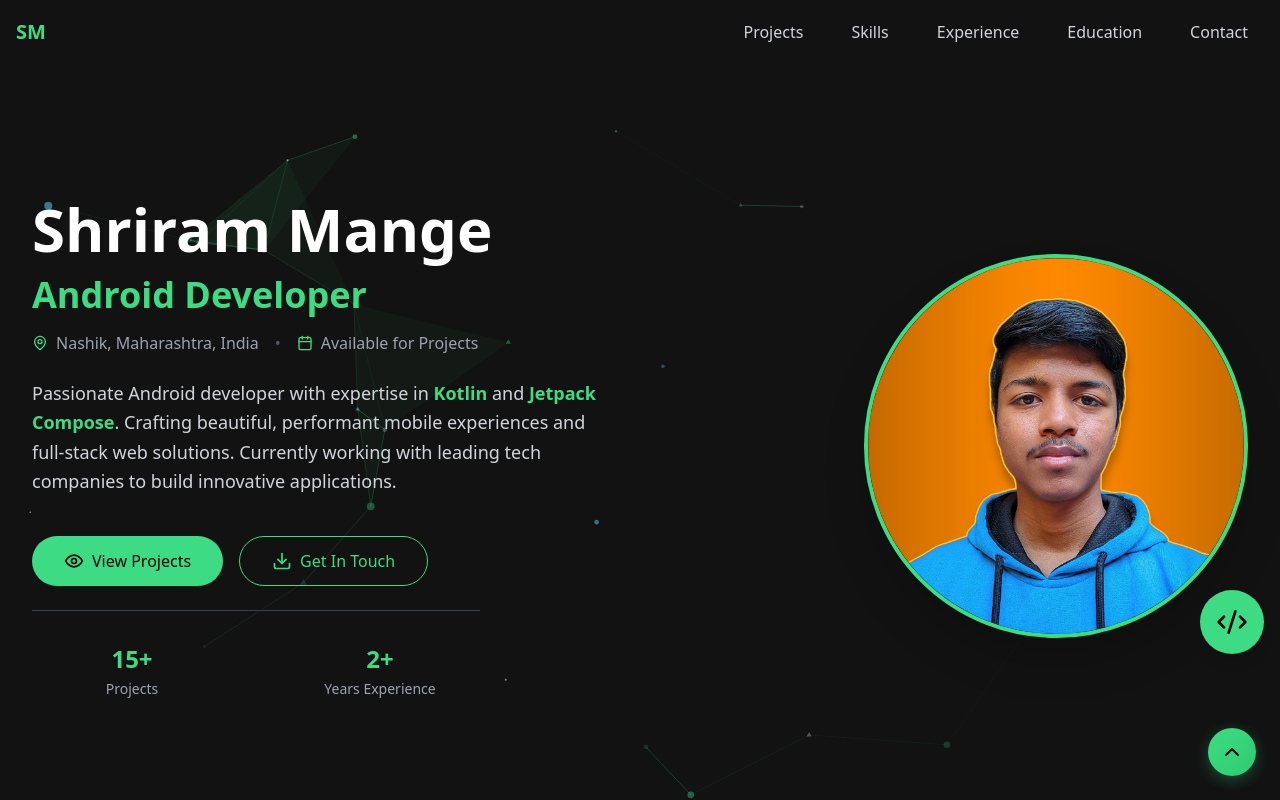
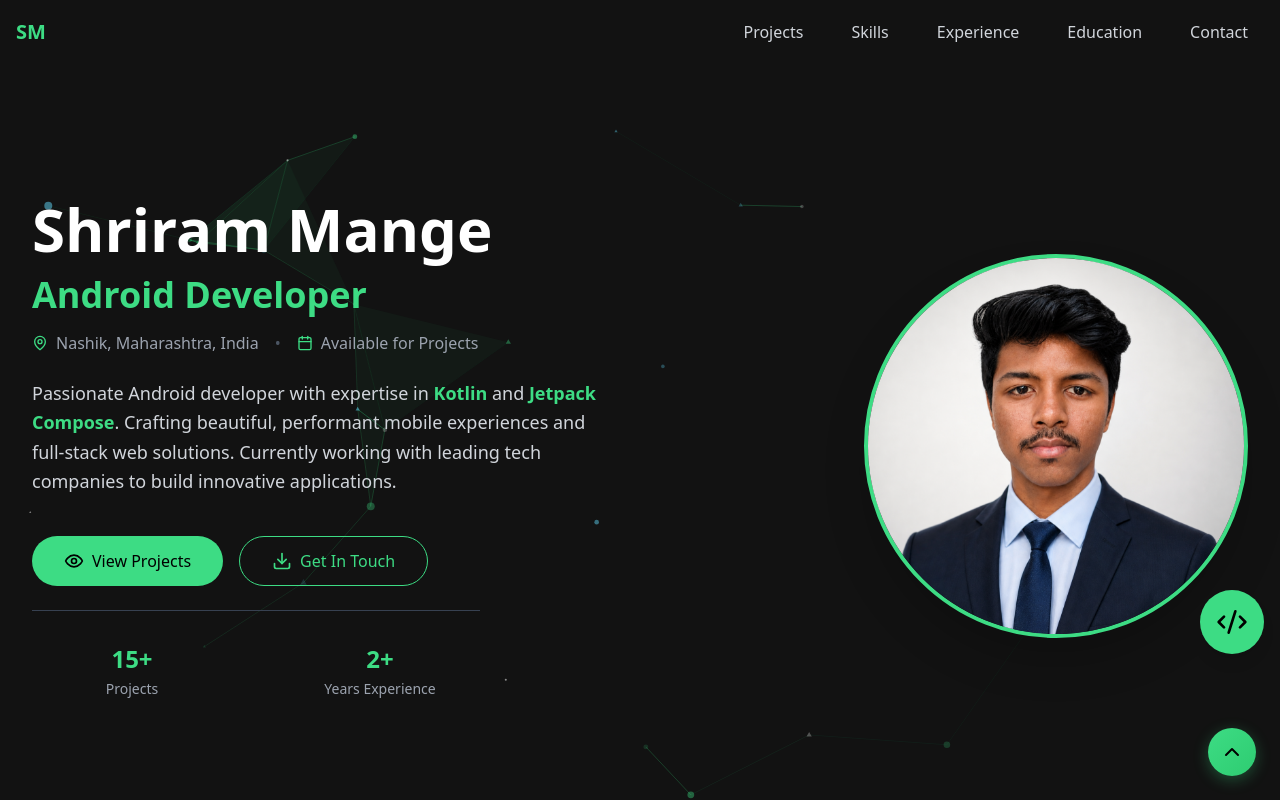
Before and after one commit to Shriram2005/Portfolio, a React (Vite) app: page / in a window 1280 px wide. Shown: the top 800 px of the page. Built offline with nearby package versions, Linux system fonts and the light colour scheme.

Commit message:
Updated profile picture

```diff
--- a/index.html
+++ b/index.html
@@ -2,8 +2,8 @@
 <html lang="en">
   <head>
     <meta charset="UTF-8" />
-    <link rel="icon" type="image/png" href="/profile-pic.png" />
-    <link rel="apple-touch-icon" href="/profile-pic.png" />
+    <link rel="icon" type="image/png" href="/profile-pic2.png" />
+    <link rel="apple-touch-icon" href="/profile-pic2.png" />
     <meta name="viewport" content="width=device-width, initial-scale=1.0" />
 
     <!-- Primary Meta Tags -->
@@ -23,7 +23,7 @@
     <meta property="og:url" content="https://shrirammange.tech/" />
     <meta property="og:title" content="Shriram Mange - Professional Android Developer | Kotlin & Jetpack Compose Expert" />
     <meta property="og:description" content="Experienced Android Developer specializing in Kotlin, Jetpack Compose, and modern mobile app development. Full-stack web developer with expertise in React, PHP, and Firebase." />
-    <meta property="og:image" content="https://shrirammange.tech/profile-pic.png" />
+    <meta property="og:image" content="https://shrirammange.tech/profile-pic2.png" />
     <meta property="og:site_name" content="Shriram Mange Portfolio" />
     <meta property="og:locale" content="en_US" />
 
@@ -32,12 +32,12 @@
     <meta property="twitter:url" content="https://shrirammange.tech/" />
     <meta property="twitter:title" content="Shriram Mange - Professional Android Developer | Kotlin & Jetpack Compose Expert" />
     <meta property="twitter:description" content="Experienced Android Developer specializing in Kotlin, Jetpack Compose, and modern mobile app development. Full-stack web developer with expertise in React, PHP, and Firebase." />
-    <meta property="twitter:image" content="https://shrirammange.tech/profile-pic.png" />
+    <meta property="twitter:image" content="https://shrirammange.tech/profile-pic2.png" />
 
     <!-- Additional SEO Meta Tags -->
     <meta name="theme-color" content="#3DDC84" />
     <meta name="msapplication-TileColor" content="#3DDC84" />
-    <meta name="msapplication-TileImage" content="/profile-pic.png" />
+    <meta name="msapplication-TileImage" content="/profile-pic2.png" />
     <meta name="application-name" content="Shriram Mange Portfolio" />
 
     <!-- Structured Data -->
@@ -49,7 +49,7 @@
       "jobTitle": "Professional Android Developer & Full-Stack Web Developer",
       "description": "Experienced Android Developer specializing in Kotlin, Jetpack Compose, and modern mobile app development",
       "url": "https://shrirammange.tech",
-      "image": "https://shrirammange.tech/profile-pic.png",
+      "image": "https://shrirammange.tech/profile-pic2.png",
       "email": "mange.shriram@gmail.com",
       "telephone": "+917821851927",
       "address": {
--- a/src/components/Hero.tsx
+++ b/src/components/Hero.tsx
@@ -27,7 +27,7 @@ const Hero = () => {
                 <div className="relative">
                   <div className="w-64 h-64 sm:w-72 sm:h-72 rounded-full overflow-hidden border-4 border-[#3DDC84] shadow-2xl">
                     <img
-                      src="/profile-pic.png"
+                      src="/profile-pic2.png"
                       alt="Shriram Mange - Android Developer"
                       className="w-full h-full object-cover"
                       loading="eager"
@@ -175,7 +175,7 @@ const Hero = () => {
                 <div className="relative">
                   <div className="w-96 h-96 rounded-full overflow-hidden border-4 border-[#3DDC84] shadow-2xl">
                     <img
-                      src="/profile-pic.png"
+                      src="/profile-pic2.png"
                       alt="Shriram Mange - Android Developer"
                       className="w-full h-full object-cover"
                       loading="eager"
```
Also changed, not shown: public/profile-pic2.png (added).
